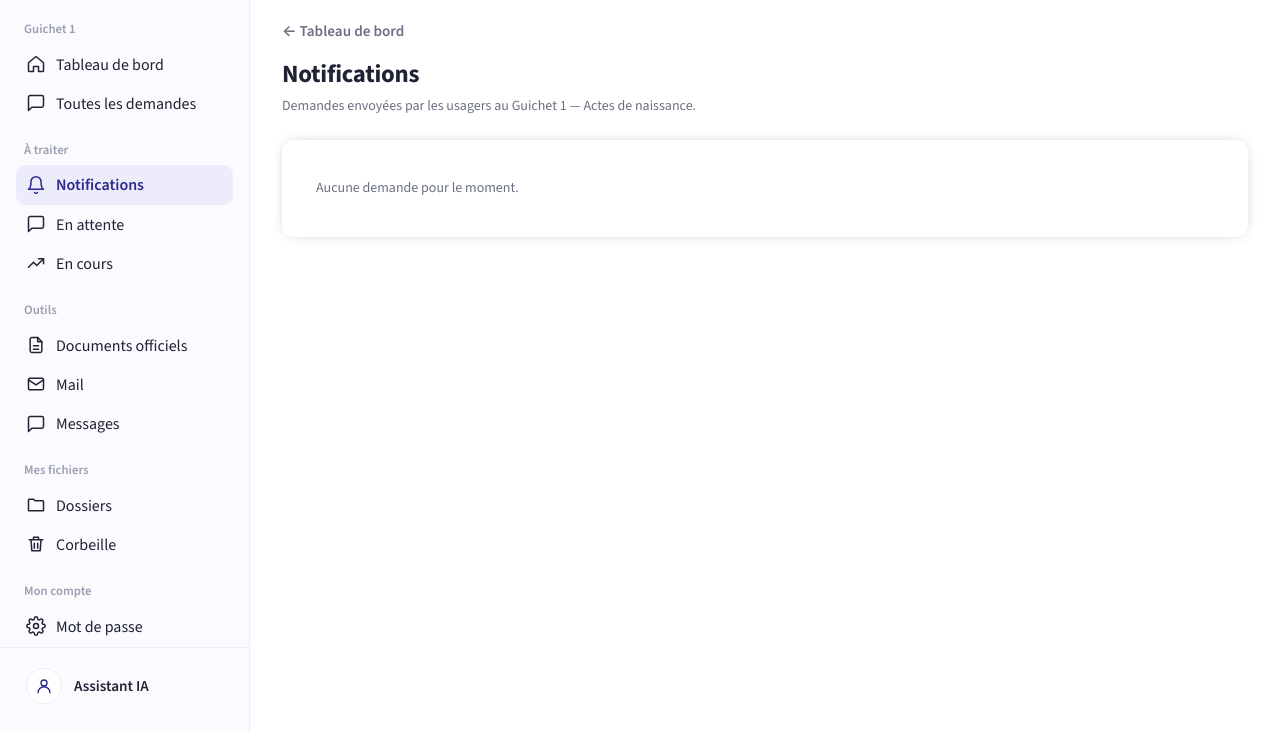
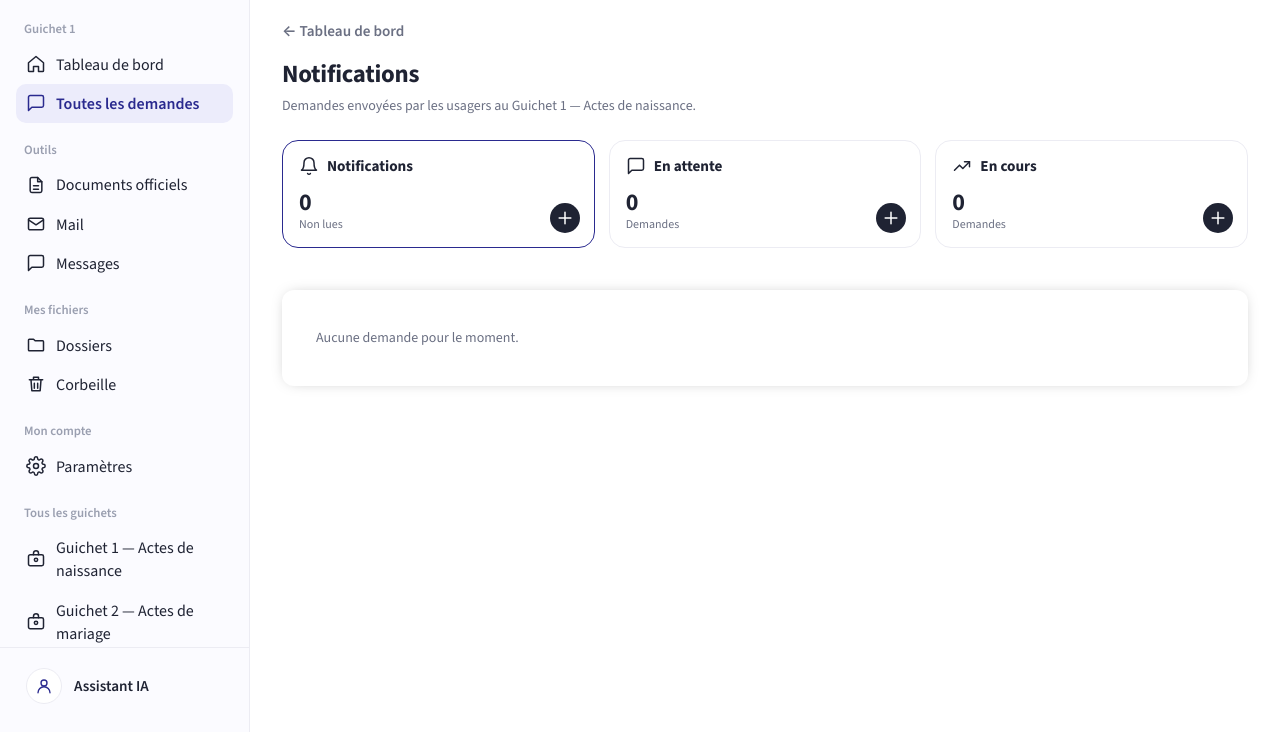
Before and after one commit to jeanloickjaotombomichael-ops/mairie-projet, a Django app: a page that uses backend/templates/agents/base.html in a window 1280 px wide. Shown: the part 68-800 px from the top of the page. Run offline with Django 5.2, Linux system fonts and the light colour scheme; the visitor is signed in with stand-in values (Sample User, id 1); data that the repository does not hold is empty; parts of the project's set-up code (start-up, migrations or seed data) failed here and were passed over.

Commit message:
Espace agent : cartes de suivi des demandes et page Paramètres
- Notifications, En attente et En cours quittent le menu latéral pour des
  cartes en haut de « Toutes les demandes » : rouges s'il y a des demandes,
  blanches sinon.
- « Mot de passe » devient « Paramètres » : profil, mot de passe, langue,
  apparence, alertes et déconnexion.

Co-Authored-By: Claude Opus 5.5 <noreply@anthropic.com>

```diff
--- a/backend/agents/forms.py
+++ b/backend/agents/forms.py
@@ -19,6 +19,17 @@ from .models import (
     MarriageCertificate,
     ServiceCertificate,
 )
+
+class AgentProfileForm(forms.ModelForm):
+    """Nom affiché de l'agent. L'e-mail reste géré par l'administrateur : il sert à la connexion et au courrier."""
+
+    first_name = forms.CharField(label=_('Prénom'), max_length=150)
+    last_name = forms.CharField(label=_('Nom'), max_length=150)
+
+    class Meta:
+        model = get_user_model()
+        fields = ('first_name', 'last_name')
+
 
 # Statuts pour lesquels l'usager doit recevoir une explication.
 FINAL_STATUSES = {
--- a/backend/agents/urls.py
+++ b/backend/agents/urls.py
@@ -1,4 +1,5 @@
 from django.urls import path
+from django.views.generic import RedirectView
 
 from fichiers import views as fichiers_views
 
@@ -9,7 +10,9 @@ app_name = 'agents'
 urlpatterns = [
     path('', views.agent_home, name='home'),
     path('inscription/', views.inscription, name='inscription'),
-    path('mot-de-passe/', views.password_change, name='password'),
+    path('parametres/', views.agent_settings, name='settings'),
+    # Ancienne adresse de la page « Mot de passe » (favoris des agents).
+    path('mot-de-passe/', RedirectView.as_view(pattern_name='agents:settings')),
     path('assistant/', views.assistant, name='assistant'),
     path('guichet-<int:number>/', views.guichet_dashboard, name='dashboard'),
     path('guichet-<int:number>/demandes/', views.guichet_requests, name='requests'),
--- a/backend/agents/views.py
+++ b/backend/agents/views.py
@@ -31,7 +31,7 @@ from messagerie.views import mailbox, unread_count
 
 from . import assistant as assistant_engine
 from .access import agent_profile, guichet_required, home_url_for
-from .forms import AgentSignupForm, ConnexionForm, DecisionForm
+from .forms import AgentProfileForm, AgentSignupForm, ConnexionForm, DecisionForm
 from .guichets import GUICHETS
 from .labels import field_label, option_label
 from .official import OFFICIAL_DOCUMENTS
@@ -158,12 +158,28 @@ def _new_requests(request, number):
     return requests.filter(created_at__gt=seen_at) if seen_at else requests
 
 
+def _request_stats(request, number, current):
+    """Cartes de chiffres de « Toutes les demandes » : notifications, en attente, en cours."""
+    requests = _guichet_requests(GUICHETS[number])
+    list_url = reverse('agents:requests', args=[number])
+    return [
+        {'label': _('Notifications'), 'icon': 'bell', 'url': reverse('agents:notifications', args=[number]),
+         'count': _new_requests(request, number).count(), 'unit': _('Non lues'), 'active': current == 'notifications'},
+        {'label': _('En attente'), 'icon': 'message', 'url': f'{list_url}?statut={Status.PENDING}',
+         'count': requests.filter(status=Status.PENDING).count(), 'unit': _('Demandes'),
+         'active': current == Status.PENDING},
+        {'label': _('En cours'), 'icon': 'trend', 'url': f'{list_url}?statut={Status.IN_PROGRESS}',
+         'count': requests.filter(status=Status.IN_PROGRESS).count(), 'unit': _('Demandes'),
+         'active': current == Status.IN_PROGRESS},
+    ]
+
+
 def _shell(request, number, active):
     """Contexte du cadre (barre du haut, menu latéral) commun aux pages de l'espace agent."""
     guichet = GUICHETS[number]
     requests = _guichet_requests(guichet)
     pending = requests.filter(status=Status.PENDING).count()
-    in_progress = requests.filter(status=Status.IN_PROGRESS).count()
+    new_count = _new_requests(request, number).count()
     list_url = reverse('agents:requests', args=[number])
 
     nav = [
@@ -171,15 +187,7 @@ def _shell(request, number, active):
             {'label': _('Tableau de bord'), 'icon': 'home', 'url': reverse('agents:dashboard', args=[number]),
              'active': active == 'dashboard', 'badge': 0},
             {'label': _('Toutes les demandes'), 'icon': 'message', 'url': list_url,
-             'active': active == 'requests:', 'badge': 0},
-        ]},
-        {'title': _('À traiter'), 'items': [
-            {'label': _('Notifications'), 'icon': 'bell', 'url': reverse('agents:notifications', args=[number]),
-             'active': active == 'notifications', 'badge': _new_requests(request, number).count()},
-            {'label': _('En attente'), 'icon': 'message', 'url': f'{list_url}?statut={Status.PENDING}',
-             'active': active == f'requests:{Status.PENDING}', 'badge': pending},
-            {'label': _('En cours'), 'icon': 'trend', 'url': f'{list_url}?statut={Status.IN_PROGRESS}',
-             'active': active == f'requests:{Status.IN_PROGRESS}', 'badge': in_progress},
+             'active': active.startswith('requests:') or active == 'notifications', 'badge': 0},
         ]},
         {'title': _('Outils'), 'items': ([
             {'label': _('Documents officiels'), 'icon': 'doc', 'url': reverse('agents:documents', args=[number]),
@@ -197,8 +205,8 @@ def _shell(request, number, active):
              'active': active == 'trash', 'badge': trash_count(request.user)},
         ]},
         {'title': _('Mon compte'), 'items': [
-            {'label': _('Mot de passe'), 'icon': 'gear', 'url': reverse('agents:password'),
-             'active': active == 'password', 'badge': 0},
+            {'label': _('Paramètres'), 'icon': 'gear', 'url': reverse('agents:settings'),
+             'active': active == 'settings', 'badge': 0},
         ]},
     ]
     if request.user.is_superuser:
@@ -214,7 +222,7 @@ def _shell(request, number, active):
         'number': number,
         'mairy_nav': nav,
         'pending_count': pending,
-        'new_count': _new_requests(request, number).count(),
+        'new_count': new_count,
         'list_url': list_url,
         'frontend_url': settings.FRONTEND_URL,
     }
@@ -314,6 +322,7 @@ def guichet_requests(request, number):
     context = {
         **_shell(request, number, f'requests:{status}'),
         'title': _('Demandes du guichet'),
+        'request_stats': _request_stats(request, number, status),
         'tabs': [{'value': value, 'label': label, 'active': value == status} for value, label in STATUS_TABS],
         'status': status,
         'query': query,
@@ -367,29 +376,38 @@ def guichet_request_detail(request, number, pk):
 
 
 @login_required
-def password_change(request):
+def agent_settings(request):
+    """Paramètres de l'agent : profil, mot de passe ; langue, apparence et alertes (préférences du navigateur)."""
     profile = agent_profile(request.user)
     if profile is None:
         if request.user.is_staff:
             return redirect('admin:password_change')
         return render(request, 'agents/forbidden.html', {'reason': 'no_role'}, status=403)
 
+    profile_form = AgentProfileForm(instance=request.user)
+    password_form = PasswordChangeForm(request.user)
     if request.method == 'POST':
-        form = PasswordChangeForm(request.user, request.POST)
-        if form.is_valid():
-            user = form.save()
-            update_session_auth_hash(request, user)
-            messages.success(request, _('Votre mot de passe a été modifié.'))
-            return redirect('agents:dashboard', profile.guichet)
-    else:
-        form = PasswordChangeForm(request.user)
+        if request.POST.get('section') == 'password':
+            password_form = PasswordChangeForm(request.user, request.POST)
+            if password_form.is_valid():
+                user = password_form.save()
+                update_session_auth_hash(request, user)
+                messages.success(request, _('Votre mot de passe a été modifié.'))
+                return redirect('agents:settings')
+        else:
+            profile_form = AgentProfileForm(request.POST, instance=request.user)
+            if profile_form.is_valid():
+                profile_form.save()
+                messages.success(request, _('Votre profil a été mis à jour.'))
+                return redirect('agents:settings')
 
     context = {
-        **_shell(request, profile.guichet, 'password'),
-        'title': _('Changer mon mot de passe'),
-        'form': form,
+        **_shell(request, profile.guichet, 'settings'),
+        'title': _('Paramètres'),
+        'profile_form': profile_form,
+        'password_form': password_form,
     }
-    return render(request, 'agents/password_change.html', context)
+    return render(request, 'agents/settings.html', context)
 
 
 # ---------------------------------------------------------------------------
@@ -668,6 +686,7 @@ def guichet_notifications(request, number):
     context = {
         **_shell(request, number, 'notifications'),
         'title': _('Notifications'),
+        'request_stats': _request_stats(request, number, 'notifications'),
         'notifications': latest,
     }
     _mark_seen(request, number)  # consultées : la cloche repart de zéro
--- a/backend/static/mairy_admin/agents.css
+++ b/backend/static/mairy_admin/agents.css
@@ -117,6 +117,80 @@ a.agent-btn {
 }
 
 /* ---------- Liste : onglets, recherche, pagination ---------- */
+
+/* Cartes de chiffres de « Toutes les demandes » (notifications, en attente, en cours). */
+.agent-stats {
+  display: grid;
+  grid-template-columns: repeat(auto-fit, minmax(190px, 1fr));
+  gap: 14px;
+  margin-bottom: 18px;
+}
+
+/* `.mairy-page .agent-stat` : l'emporte sur la couleur générale des liens de `.mairy-page a`. */
+.mairy-page .agent-stat {
+  position: relative;
+  display: flex;
+  flex-direction: column;
+  border: 1px solid var(--m-border);
+  border-radius: 16px;
+  background: var(--m-surface);
+  padding: 14px 16px;
+  color: var(--m-text);
+  text-decoration: none;
+}
+
+.mairy-page .agent-stat:hover,
+.mairy-page .agent-stat.is-active {
+  border-color: var(--m-accent);
+}
+
+.agent-stat:focus-visible {
+  outline: 2px solid var(--m-accent);
+  outline-offset: 2px;
+}
+
+.agent-stat-title {
+  display: flex;
+  align-items: center;
+  gap: 8px;
+  font-weight: 700;
+}
+
+.agent-stat-count {
+  margin-top: 12px;
+  font-size: 1.5rem;
+  font-weight: 800;
+  line-height: 1.1;
+}
+
+.agent-stat-unit {
+  color: var(--m-muted);
+  font-size: 0.75rem;
+}
+
+.agent-stat-plus {
+  position: absolute;
+  right: 14px;
+  bottom: 14px;
+  display: inline-flex;
+  height: 30px;
+  width: 30px;
+  align-items: center;
+  justify-content: center;
+  border-radius: 999px;
+  background: var(--m-text);
+  color: var(--m-bg);
+}
+
+/* Rouge dès qu'il y a au moins une demande ; sinon couleur du texte (blanc en thème sombre). */
+.agent-stat.has-items .agent-stat-count {
+  color: var(--m-dot);
+}
+
+.agent-stat.has-items .agent-stat-plus {
+  background: var(--m-dot);
+  color: #ffffff;
+}
 
 .agent-toolbar {
   display: flex;
--- /dev/null
+++ b/backend/templates/agents/_request_stats.html
@@ -0,0 +1,11 @@
+{% load i18n %}
+<nav class="agent-stats" aria-label="{% translate "Demandes" %}">
+  {% for stat in request_stats %}
+  <a class="agent-stat{% if stat.count %} has-items{% endif %}{% if stat.active %} is-active{% endif %}" href="{{ stat.url }}"{% if stat.active %} aria-current="page"{% endif %}>
+    <span class="agent-stat-title"><svg class="mairy-ico"><use href="#mi-{{ stat.icon }}"/></svg>{{ stat.label }}</span>
+    <span class="agent-stat-count">{{ stat.count }}</span>
+    <span class="agent-stat-unit">{{ stat.unit }}</span>
+    <span class="agent-stat-plus" aria-hidden="true"><svg class="mairy-ico"><use href="#mi-plus"/></svg></span>
+  </a>
+  {% endfor %}
+</nav>
--- a/backend/templates/agents/base.html
+++ b/backend/templates/agents/base.html
@@ -5,12 +5,19 @@
   <meta charset="utf-8">
   <meta name="viewport" content="width=device-width, initial-scale=1">
   <meta name="robots" content="NONE,NOARCHIVE">
+  {# Apparence choisie dans les Paramètres : appliquée avant l'affichage pour éviter un flash. #}
+  <script>
+    try {
+      var agentTheme = localStorage.getItem('mairy-agent-theme');
+      if (agentTheme === 'light' || agentTheme === 'dark') document.documentElement.dataset.theme = agentTheme;
+    } catch (e) {}
+  </script>
   <title>{{ title }} | {{ guichet.title }} — {% translate "Mairie de Mahajanga" %}</title>
   <link rel="preconnect" href="https://fonts.googleapis.com">
   <link rel="stylesheet" href="https://fonts.googleapis.com/css2?family=Source+Sans+3:wght@400;600;700&display=swap">
   {# Même apparence que l'administration (admin.css), plus le socle propre à l'espace agent. #}
   <link rel="stylesheet" href="{% static 'mairy_admin/admin.css' %}?v=18">
-  <link rel="stylesheet" href="{% static 'mairy_admin/agents.css' %}?v=14">
+  <link rel="stylesheet" href="{% static 'mairy_admin/agents.css' %}?v=18">
   <link rel="stylesheet" href="{% static 'mairy_admin/lang.css' %}?v=3">
   <link rel="stylesheet" href="{% static 'mairy_admin/responsive.css' %}?v=1">
   {% block extrahead %}{% endblock %}
@@ -40,7 +47,7 @@
         </summary>
         <div class="mairy-account-menu">
           <p><strong>{% firstof user.get_full_name user.get_username %}</strong><br><span>{{ guichet.title }} — {{ guichet.label }}</span></p>
-          <a href="{% url 'agents:password' %}"><svg class="mairy-ico"><use href="#mi-gear"/></svg>{% translate "Changer mon mot de passe" %}</a>
+          <a href="{% url 'agents:settings' %}"><svg class="mairy-ico"><use href="#mi-gear"/></svg>{% translate "Paramètres" %}</a>
           <form method="post" action="{% url 'deconnexion' %}">
             {% csrf_token %}
             <button type="submit"><svg class="mairy-ico"><use href="#mi-logout"/></svg>{% translate "Se déconnecter" %}</button>
@@ -97,6 +104,11 @@
     var badge = document.getElementById('agent-bell-count');
     var toasts = document.getElementById('agent-toasts');
 
+    // Alertes à l'écran désactivables dans les Paramètres (la cloche reste à jour).
+    function alertsEnabled() {
+      try { return localStorage.getItem('mairy-agent-alerts') !== 'off'; } catch (e) { return true; }
+    }
+
     function toast(item, count) {
       var link = document.createElement('a');
       link.className = 'agent-toast';
@@ -119,7 +131,7 @@
           if (!data) return;
           badge.textContent = data.new_count;
           badge.hidden = data.new_count === 0;
-          if (data.new_count > known && data.latest) toast(data.latest, data.new_count - known);
+          if (data.new_count > known && data.latest && alertsEnabled()) toast(data.latest, data.new_count - known);
           known = data.new_count;
         })
         .catch(function () {});
--- a/backend/templates/agents/notifications.html
+++ b/backend/templates/agents/notifications.html
@@ -9,6 +9,8 @@
       <p class="mairy-muted">{% blocktranslate with guichet=guichet.title label=guichet.label %}Demandes envoyées par les usagers au {{ guichet }} — {{ label }}.{% endblocktranslate %}</p>
     </div>
   </div>
+
+  {% include "agents/_request_stats.html" %}
 
   <section class="mairy-card">
     <ul class="agent-notifications">
--- a/backend/templates/agents/requests.html
+++ b/backend/templates/agents/requests.html
@@ -9,6 +9,8 @@
       <p class="mairy-muted">{{ guichet.title }} — {{ guichet.label }}</p>
     </div>
   </div>
+
+  {% include "agents/_request_stats.html" %}
 
   <section class="mairy-card">
     <div class="agent-toolbar">
```
Also changed, not shown: other parts of backend/static/mairy_admin/agents.css (+45 -0 lines), backend/agents/tests.py (+53 -0 lines), backend/templates/agents/_settings_fields.html (added, +9 -0 lines), backend/templates/agents/password_change.html (deleted, +0 -31 lines), backend/templates/agents/settings.html (added, +107 -0 lines), backend/locale/en/LC_MESSAGES/django.po, backend/locale/mg/LC_MESSAGES/django.po, 2 other files.
